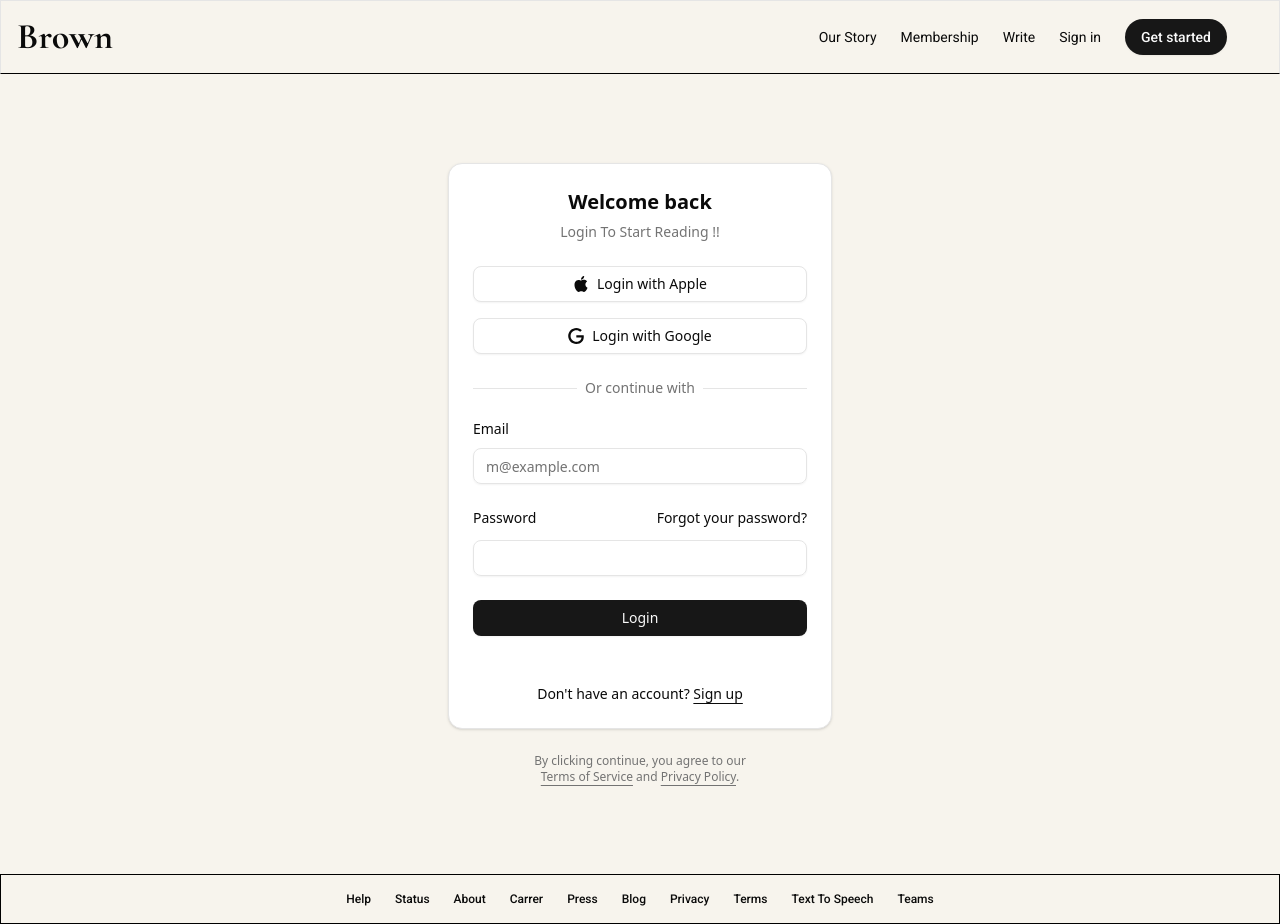
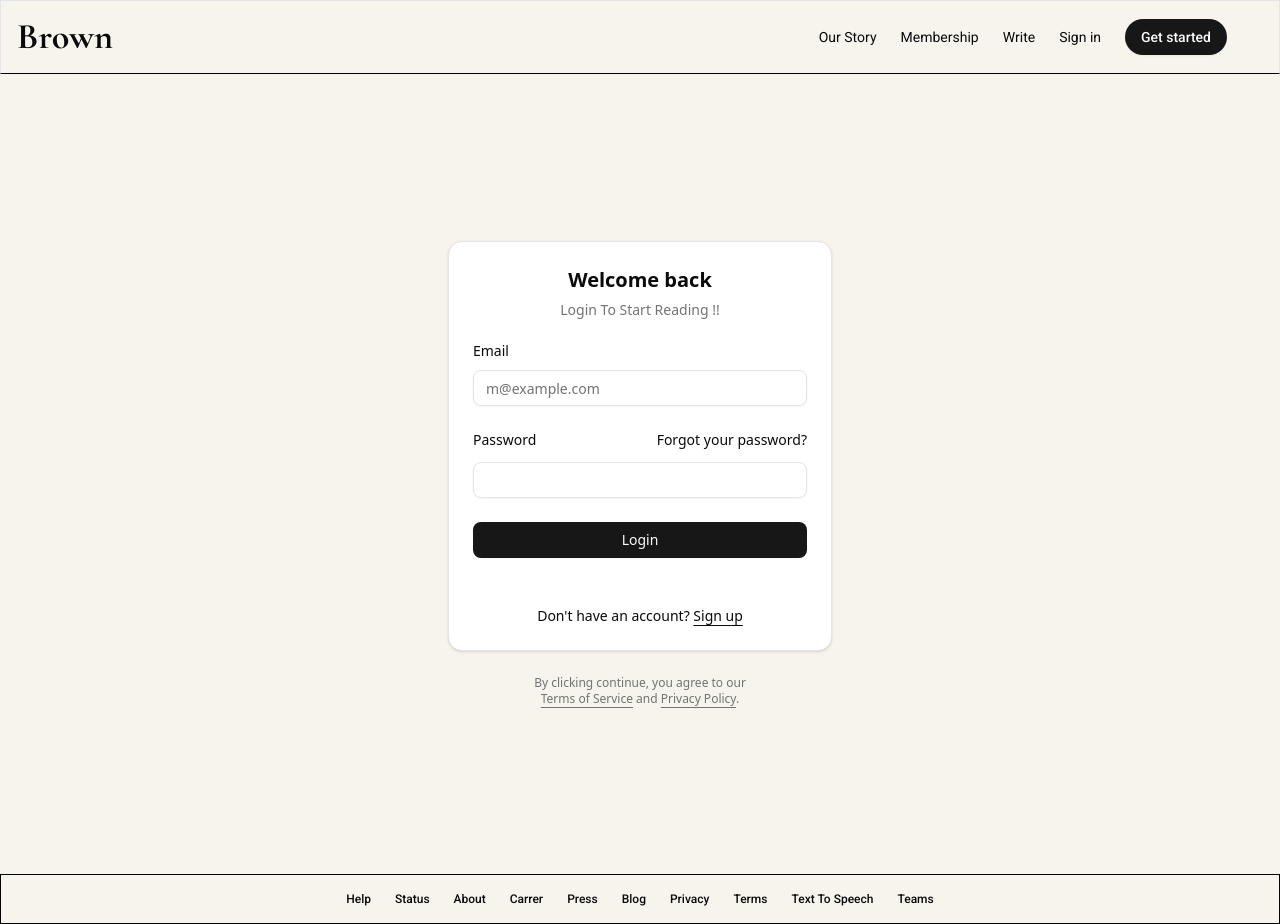
Before and after one commit to VineshRajkumar/Brown, a React (Vite) app: page /Brown/login in a window 1280 px wide. Built offline with nearby package versions, Linux system fonts and the light colour scheme; no server answers; a web font is replaced by a local one.

Commit message:
Changes made in login-form.jsx

```diff
--- a/src/components/ui/login-form.jsx
+++ b/src/components/ui/login-form.jsx
@@ -72,7 +72,7 @@ export function LoginForm({ className, ...props }) {
         <CardContent>
           {/* <form> */}
           <div className="grid gap-6">
-            <div className="flex flex-col gap-4">
+            {/* <div className="flex flex-col gap-4">
               <Button variant="outline" className="w-full">
                 <svg xmlns="http://www.w3.org/2000/svg" viewBox="0 0 24 24">
                   <path
@@ -91,12 +91,12 @@ export function LoginForm({ className, ...props }) {
                 </svg>
                 Login with Google
               </Button>
-            </div>
-            <div className="after:border-border relative text-center text-sm after:absolute after:inset-0 after:top-1/2 after:z-0 after:flex after:items-center after:border-t">
+            </div> */}
+            {/* <div className="after:border-border relative text-center text-sm after:absolute after:inset-0 after:top-1/2 after:z-0 after:flex after:items-center after:border-t">
               <span className="bg-background text-muted-foreground relative z-10 px-2">
                 Or continue with
               </span>
-            </div>
+            </div> */}
             <form onSubmit={handleSubmit(loginSubmit)}>
               <div className="grid gap-6">
                 {/* EMAIL */}
```
